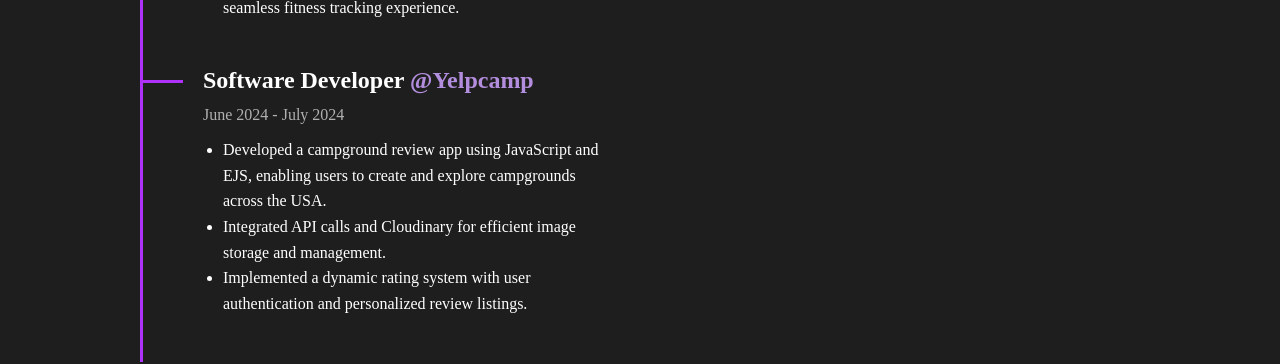
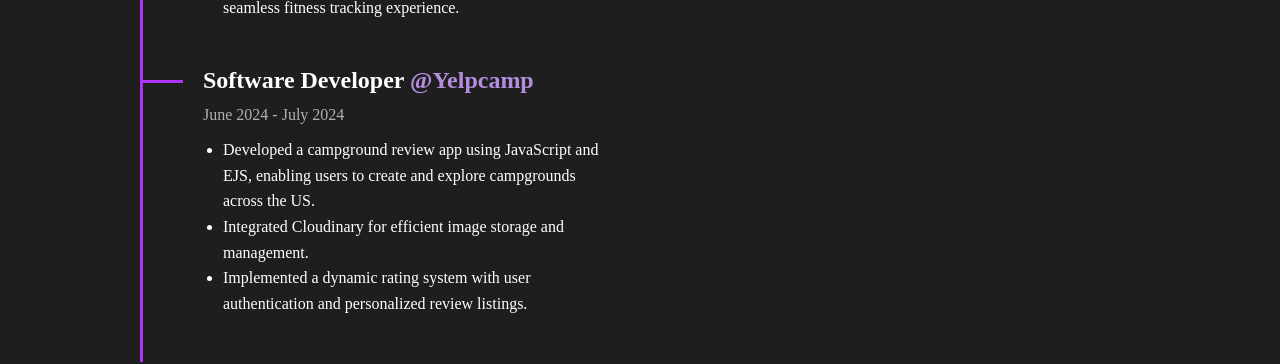
Before and after one commit to Kenhie94/Portfolio, a Next.js app: page / in a window 1280 px wide. Shown: the part 2700-3064 px from the top of the page. Built offline with nearby package versions, Linux system fonts and the light colour scheme; a web font is replaced by a local one.

Commit message:
updates to projects

```diff
--- a/app/components/about/About.js
+++ b/app/components/about/About.js
@@ -100,8 +100,8 @@ export default function About() {
                 </h3>
                 <p className="date">June 2024 - July 2024</p>
                 <ul>
-                  <li>Developed a campground review app using JavaScript and EJS, enabling users to create and explore campgrounds across the USA.</li>
-                  <li>Integrated API calls and Cloudinary for efficient image storage and management.</li>
+                  <li>Developed a campground review app using JavaScript and EJS, enabling users to create and explore campgrounds across the US.</li>
+                  <li>Integrated Cloudinary for efficient image storage and management.</li>
                   <li>Implemented a dynamic rating system with user authentication and personalized review listings.</li>
                 </ul>
               </div>
```
Also changed, not shown: public/images/Resume.jpg (added).
